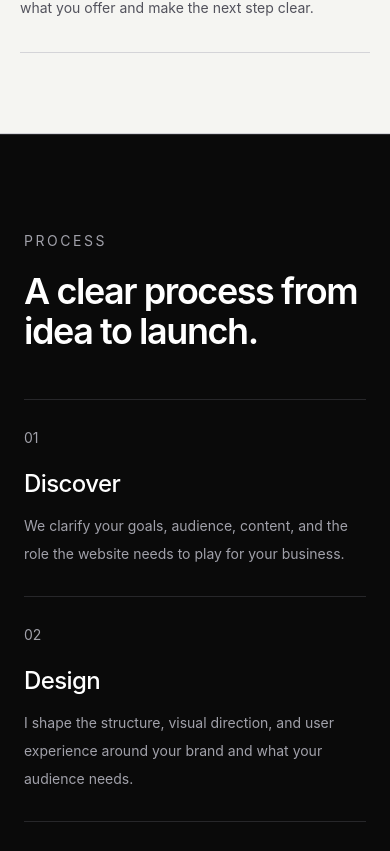
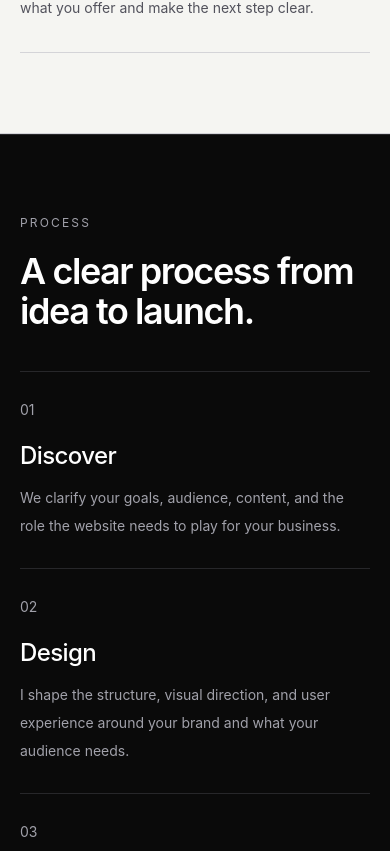
Before and after one commit to Thomas302-star/Thomas-portfolio, a Next.js app: page / in a window 390 px wide. Shown: the part 3473-4324 px from the top of the page. Built offline with nearby package versions, Linux system fonts and the light colour scheme.

Commit message:
feat: add reveal motion to process

```diff
--- a/components/sections/process-section.tsx
+++ b/components/sections/process-section.tsx
@@ -1,66 +1,36 @@
 import { ArrowRight } from "lucide-react";
+import { Reveal } from "@/components/ui/reveal";
 
 const steps = [
-  {
-    number: "01",
-    title: "Discover",
-    description:
-      "We clarify your goals, audience, content, and the role the website needs to play for your business.",
-  },
-  {
-    number: "02",
-    title: "Design",
-    description:
-      "I shape the structure, visual direction, and user experience around your brand and what your audience needs.",
-  },
-  {
-    number: "03",
-    title: "Build",
-    description:
-      "The approved direction becomes a responsive, accessible, and maintainable website built with modern technology.",
-  },
-  {
-    number: "04",
-    title: "Refine",
-    description:
-      "We review the experience, fix the details, and make sure the final website is ready for real users.",
-  },
+  { number: "01", title: "Discover", description: "We clarify your goals, audience, content, and the role the website needs to play for your business." },
+  { number: "02", title: "Design", description: "I shape the structure, visual direction, and user experience around your brand and what your audience needs." },
+  { number: "03", title: "Build", description: "The approved direction becomes a responsive, accessible, and maintainable website built with modern technology." },
+  { number: "04", title: "Refine", description: "We review the experience, fix the details, and make sure the final website is ready for real users." },
 ];
 
 export function ProcessSection() {
   return (
-    <section className="border-t border-[var(--border)] bg-[var(--background)] px-6 py-24 sm:px-8 lg:px-12 lg:py-32">
+    <section className="border-t border-[var(--border)] bg-[var(--background)] px-5 py-20 sm:px-8 lg:px-12 lg:py-32">
       <div className="mx-auto max-w-7xl">
-        <div className="grid gap-12 lg:grid-cols-[0.8fr_1.2fr] lg:gap-24">
-          <div>
-            <p className="text-sm uppercase tracking-[0.18em] text-[var(--muted)]">
-              Process
-            </p>
-            <h2 className="mt-5 max-w-xl font-[var(--font-display)] text-4xl font-semibold tracking-[-0.04em] text-white sm:text-5xl">
-              A clear process from idea to launch.
-            </h2>
-          </div>
-
+        <div className="grid gap-10 lg:grid-cols-[0.8fr_1.2fr] lg:gap-24">
+          <Reveal>
+            <div>
+              <p className="text-xs uppercase tracking-[0.18em] text-[var(--muted)] sm:text-sm">Process</p>
+              <h2 className="mt-5 max-w-xl font-[var(--font-display)] text-4xl font-semibold tracking-[-0.04em] text-white sm:text-5xl">A clear process from idea to launch.</h2>
+            </div>
+          </Reveal>
           <div className="grid divide-y divide-[var(--border)] border-y border-[var(--border)]">
-            {steps.map((step) => (
-              <div
-                key={step.number}
-                className="grid gap-5 py-7 sm:grid-cols-[72px_1fr_auto] sm:items-start sm:gap-8"
-              >
-                <span className="text-sm text-[var(--muted)]">{step.number}</span>
-                <div>
-                  <h3 className="font-[var(--font-display)] text-2xl font-medium tracking-[-0.025em] text-white">
-                    {step.title}
-                  </h3>
-                  <p className="mt-3 max-w-2xl text-sm leading-7 text-[var(--muted)] sm:text-base">
-                    {step.description}
-                  </p>
+            {steps.map((step, index) => (
+              <Reveal key={step.number} delay={index * 0.05}>
+                <div className="grid gap-5 py-7 sm:grid-cols-[72px_1fr_auto] sm:items-start sm:gap-8">
+                  <span className="text-sm text-[var(--muted)]">{step.number}</span>
+                  <div>
+                    <h3 className="font-[var(--font-display)] text-2xl font-medium tracking-[-0.025em] text-white">{step.title}</h3>
+                    <p className="mt-3 max-w-2xl text-sm leading-7 text-[var(--muted)] sm:text-base">{step.description}</p>
+                  </div>
+                  <ArrowRight aria-hidden="true" className="hidden size-5 text-[var(--accent)] sm:block" />
                 </div>
-                <ArrowRight
-                  aria-hidden="true"
-                  className="hidden size-5 text-[var(--accent)] sm:block"
-                />
-              </div>
+              </Reveal>
             ))}
           </div>
         </div>
```
